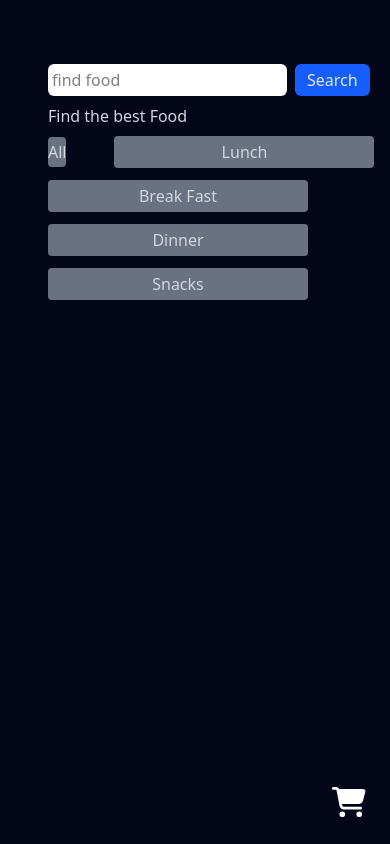
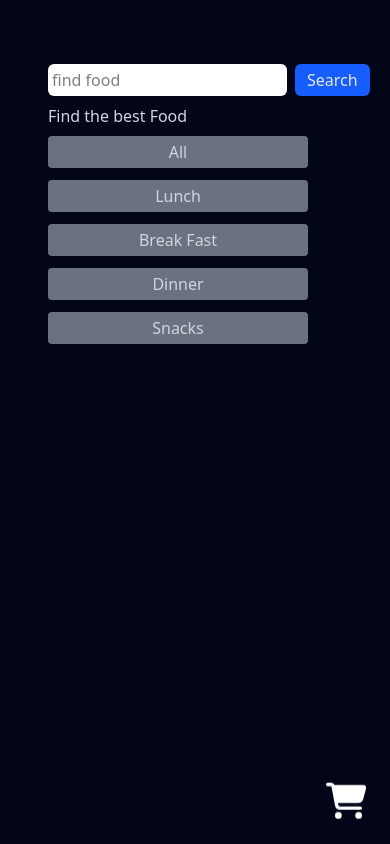
Before and after one commit to MuhammadFahad27/Mini_Food_App-, a React (Vite) app: page / in a window 390 px wide. Built offline with nearby package versions, Linux system fonts and the light colour scheme.

Commit message:
button_fixed

```diff
--- a/src/Components/Catogory_menu.jsx
+++ b/src/Components/Catogory_menu.jsx
@@ -39,9 +39,16 @@ const Catogory_menu = () => {
         <div className="sm:ml-[120px] sm:mt-4 md:ml-[200px] lg:ml-[220px] xl:flex
         xl:ml-[330px] xl:gap-7
         2xl:ml-[460px]">
-            <Link className="bg-gray-500 text-gray-300 ml-12  w-[350px] py-1  hover:text-black rounded-sm cursor-pointer  mb-3
-            sm:w-[300px] lg:w-[450px] text-center
-            xl:w-[100px] xl:ml-0" to={"ALL_Items"}>All</Link>
+
+           <Link  to={"ALL_Items"} >
+
+
+             <button className="bg-gray-500 text-gray-300 ml-12  w-[260px] py-1 hover:text-black rounded-sm cursor-pointer  mb-3
+             sm:w-[300px] lg:w-[450px]
+             xl:w-[100px] xl:ml-0 ">All</button>
+
+           </Link>
+
              <button className="bg-gray-500 text-gray-300 ml-12  w-[260px] py-1 hover:text-black rounded-sm cursor-pointer  mb-3
              sm:w-[300px] lg:w-[450px]
              xl:w-[100px] xl:ml-0 ">Lunch</button>
--- a/src/Components/Items.jsx
+++ b/src/Components/Items.jsx
@@ -1,8 +1,9 @@
 import { useDispatch } from "react-redux";
 import { addCart } from "../Redux_Toolkit/CartSlice";
-
+import {useState} from "react"
 const Items = ({ img, name, price, rating, des ,id}) => {
 
+  let [spin , setSpin] = useState(false) ;
 
 
 
@@ -28,10 +29,11 @@ const Items = ({ img, name, price, rating, des ,id}) => {
             <span className="text-sm mr-1">⭐</span>{rating}
           </h2>
           <button className="bg-slate-900 text-gray-50 rounded-md px-2
-           py-1 cursor-pointer"
+           py-1 cursor-pointer hover:bg-sky-100 hover:text-black"
            onClick={()=>{
 
-              dispatch(addCart({id,name,price,rating,quantity:1,img}))
+              dispatch(addCart({id,name,price,rating,quantity:1,img}));
+                setSpin(!spin)
 
            }}>Add to Cart</button>
         </div>
--- a/src/Pages/Home.jsx
+++ b/src/Pages/Home.jsx
@@ -1,14 +1,15 @@
 
+import { FontAwesomeIcon } from "@fortawesome/react-fontawesome";
+import { faCartShopping } from "@fortawesome/free-solid-svg-icons";
 import Cart from "../Components/Cart"
 import Catogory_menu from "../Components/Catogory_menu"
-import { FontAwesomeIcon } from "@fortawesome/react-fontawesome";
-import {faCartShopping} from "@fortawesome/free-solid-svg-icons";
 import {useState} from "react"
+import spin from "../Components/Items"
 
 const Home = () => {
 
   const [cart,setCart] = useState(false) ;
-  console.log(cart);
+
 
   return (
 
@@ -27,20 +28,21 @@ const Home = () => {
               cursor-pointer hover:bg-blue-400 hover:text-black
               sm:py-2 sm:ml-4 sm:px-9">Search </button>
           </div>
-
           <Catogory_menu/>
 
-          {cart && <Cart/>}
+            <div>
 
-          <div className={`absolute right-0 bottom-0 mb-6 mr-6 text-3xl text-white  cursor-pointer
-           `}>
-          <FontAwesomeIcon icon={faCartShopping} onClick={()=>{
 
-              setCart(!cart) ;
+              <h1><FontAwesomeIcon icon={faCartShopping}
+              className={`text-white text-4xl absolute right-0 mr-6 mb-6 bottom-0
+              cursor-pointer
+              ${spin &&  "animate-bounce"}` }
+              onClick={()=>{
+                setCart(!cart)
+              }}/></h1>
+            </div>
 
-          }}  />
-          </div>
-
+              {cart && <Cart/>}
 
 
         </div>
```
Also changed, not shown: src/Components/All_Items.jsx (+10 -0 lines).
